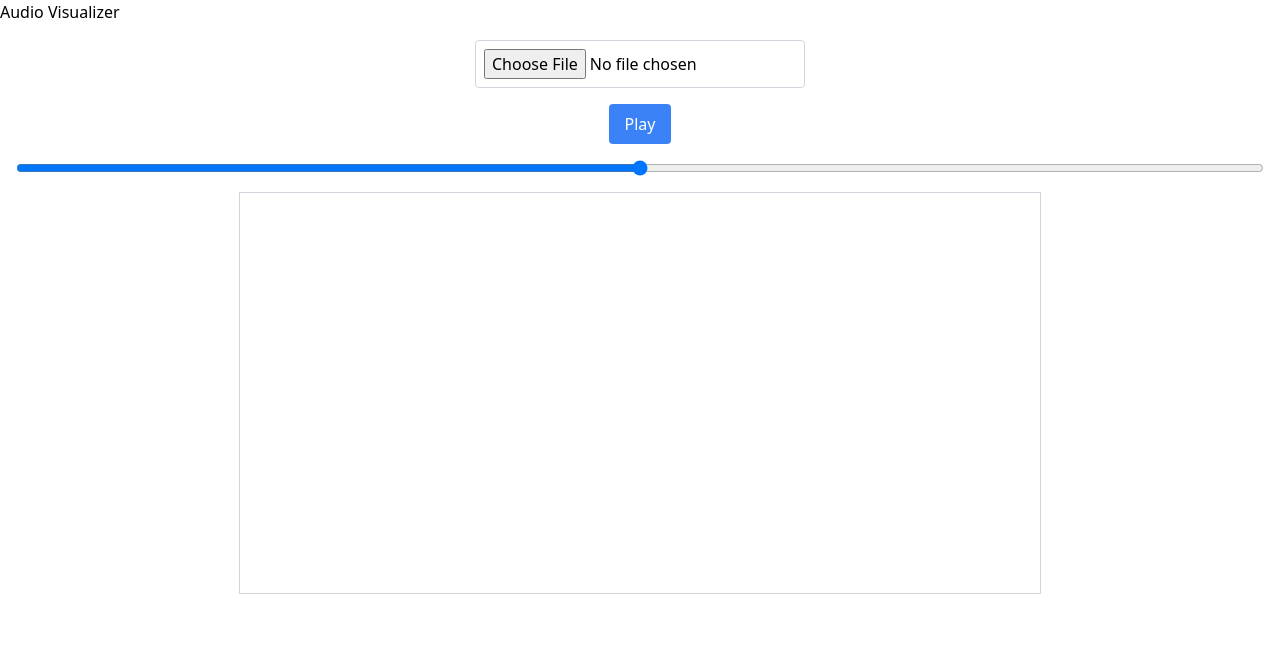
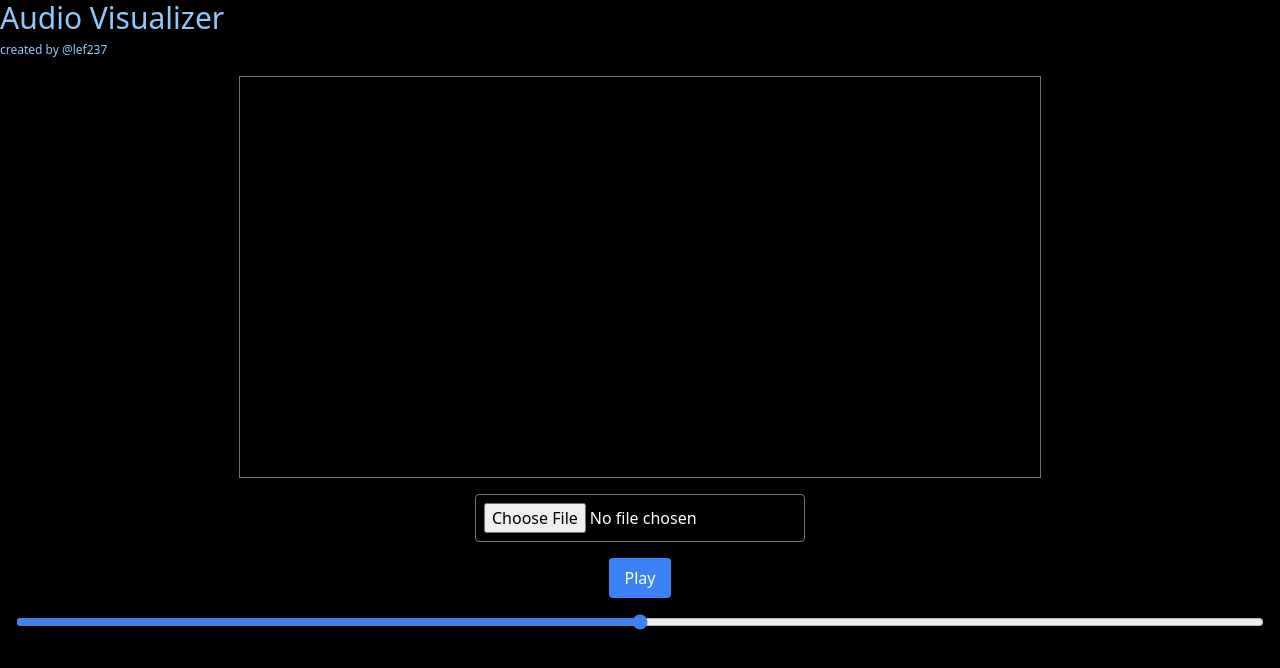
Before and after one commit to lef237/audio-visualizer, a React (Vite) app: page / in a window 1280 px wide. Shown: the top 668 px of the page. Built offline with nearby package versions, Linux system fonts and the light colour scheme.

Commit message:
Change the overall appearance by changing the background to black

```diff
--- a/src/App.tsx
+++ b/src/App.tsx
@@ -2,8 +2,11 @@ import AudioVisualizer from "./components/AudioVisualizer";
 
 function App() {
   return (
-    <div>
-      <h1>Audio Visualizer</h1>
+    <div className="bg-black min-h-screen">
+      <h1 className="text-blue-300 text-3xl">Audio Visualizer</h1>
+      <a href="https://github.com/lef237" className="text-blue-300 text-xs">
+        created by @lef237
+      </a>
       <AudioVisualizer />
     </div>
   );
--- a/src/components/AudioVisualizer.tsx
+++ b/src/components/AudioVisualizer.tsx
@@ -205,11 +205,17 @@ export default function AudioVisualizer() {
 
   return (
     <div className="flex flex-col items-center space-y-4 p-4">
+      <canvas
+        ref={canvasRef}
+        width={CANVAS_WIDTH}
+        height={CANVAS_HEIGHT}
+        className="border border-gray-500"
+      ></canvas>
       <input
         type="file"
         accept="audio/*"
         onChange={handleFileUpload}
-        className="p-2 border border-gray-300 rounded cursor-pointer"
+        className="p-2 border border-gray-500 rounded cursor-pointer text-white"
       />
       <button
         onClick={handlePlayStop}
@@ -224,14 +230,8 @@ export default function AudioVisualizer() {
         step={VOLUME_STEP}
         value={volume}
         onChange={handleVolumeChange}
-        className="w-full"
+        className="w-full accent-blue-500"
       />
-      <canvas
-        ref={canvasRef}
-        width={CANVAS_WIDTH}
-        height={CANVAS_HEIGHT}
-        className="border border-gray-300"
-      ></canvas>
     </div>
   );
 }
```
